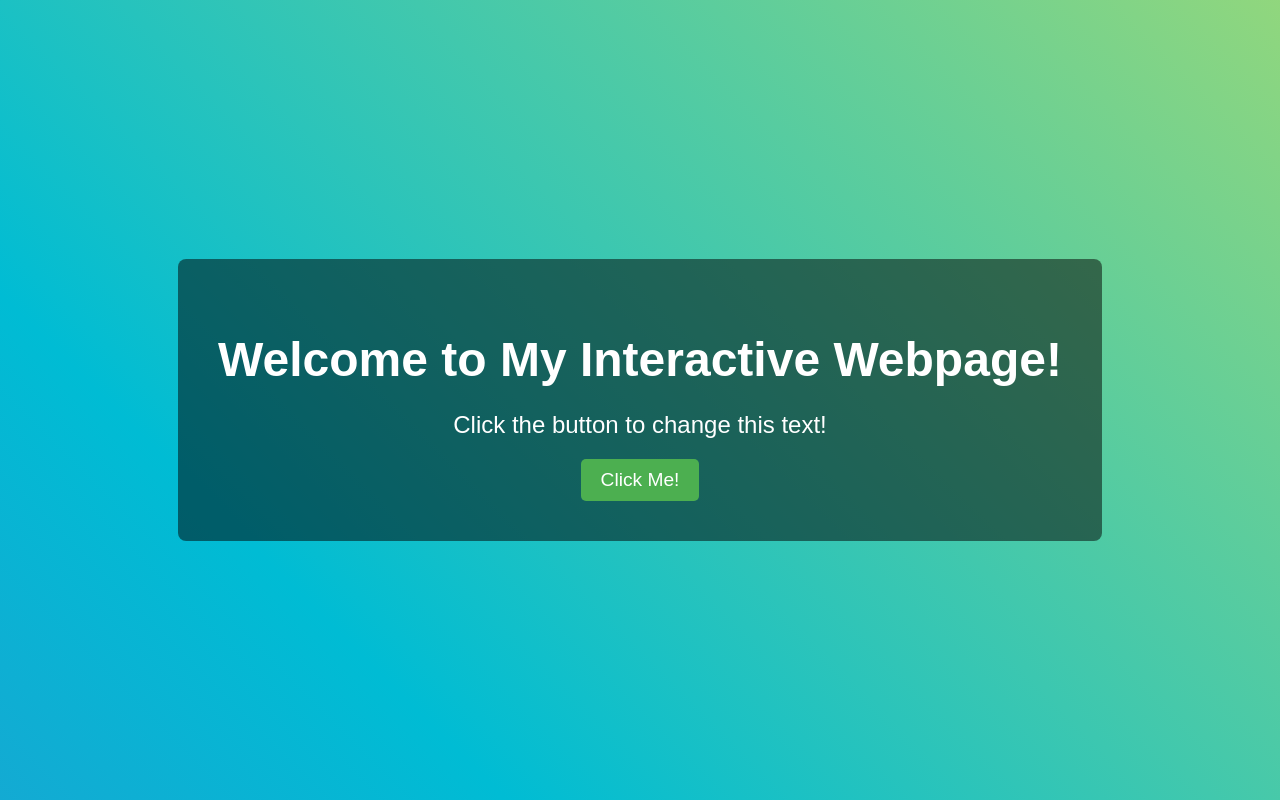
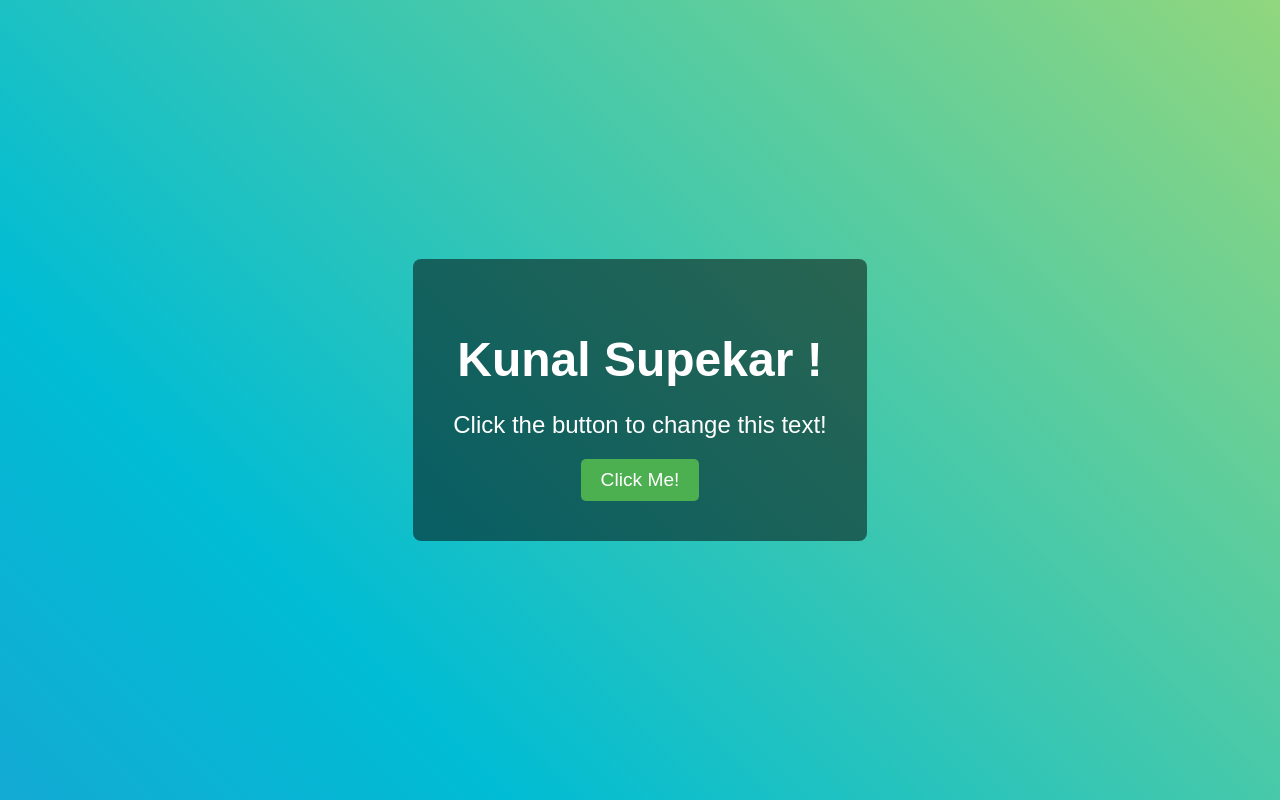
Before and after one commit to kunalsupekar/jenkins-webapplication, a plain HTML site: page app/index.html in a window 1280 px wide. Drawn offline with Linux system fonts and the light colour scheme.

Commit message:
Update index.html

```diff
--- a/app/index.html
+++ b/app/index.html
@@ -63,7 +63,7 @@
 <body>
 
     <div class="content">
-        <h1>Welcome to My Interactive Webpage!</h1>
+        <h1>Kunal Supekar !</h1>
         <p id="message">Click the button to change this text!</p>
         <button onclick="changeText()">Click Me!</button>
     </div>
```
